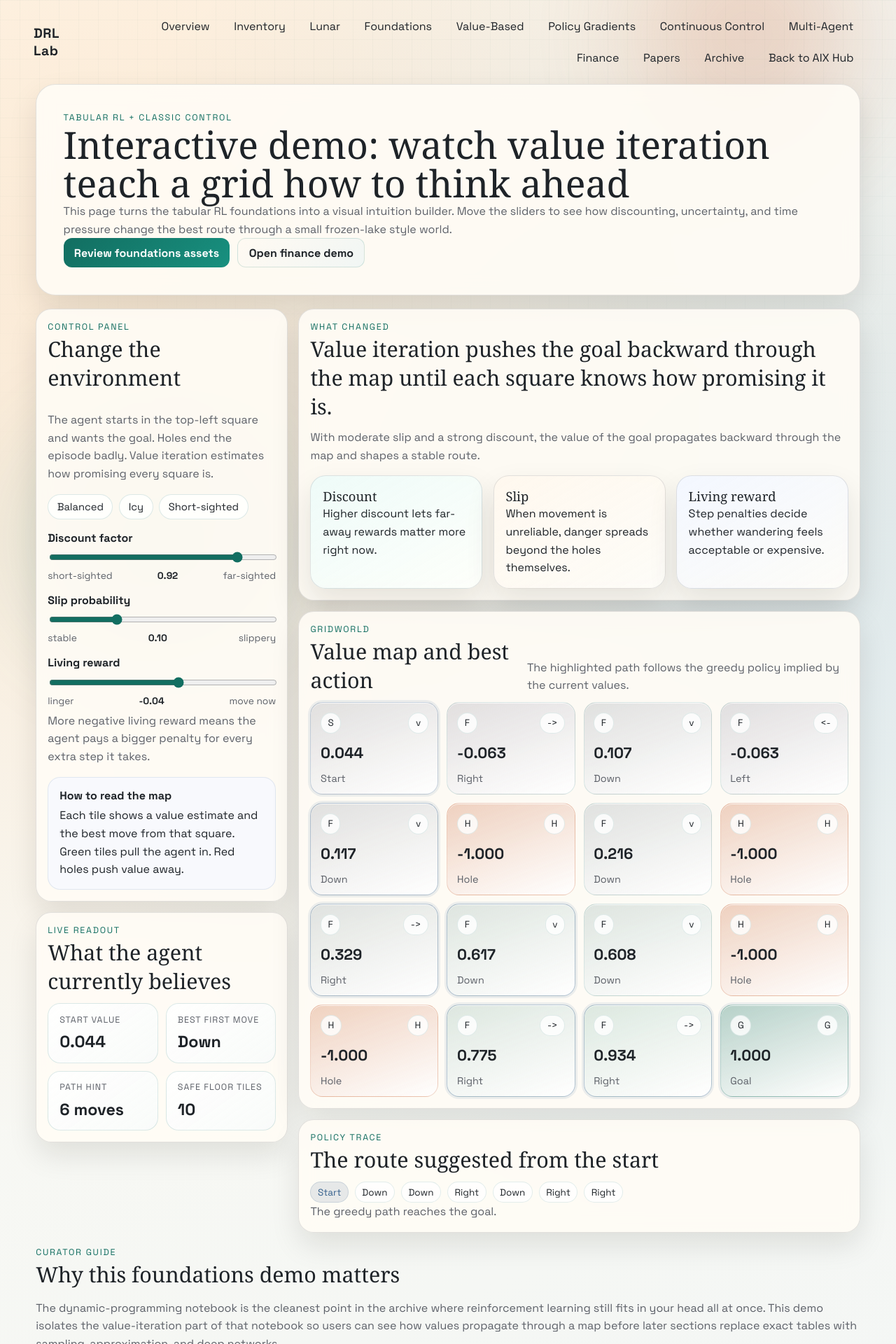
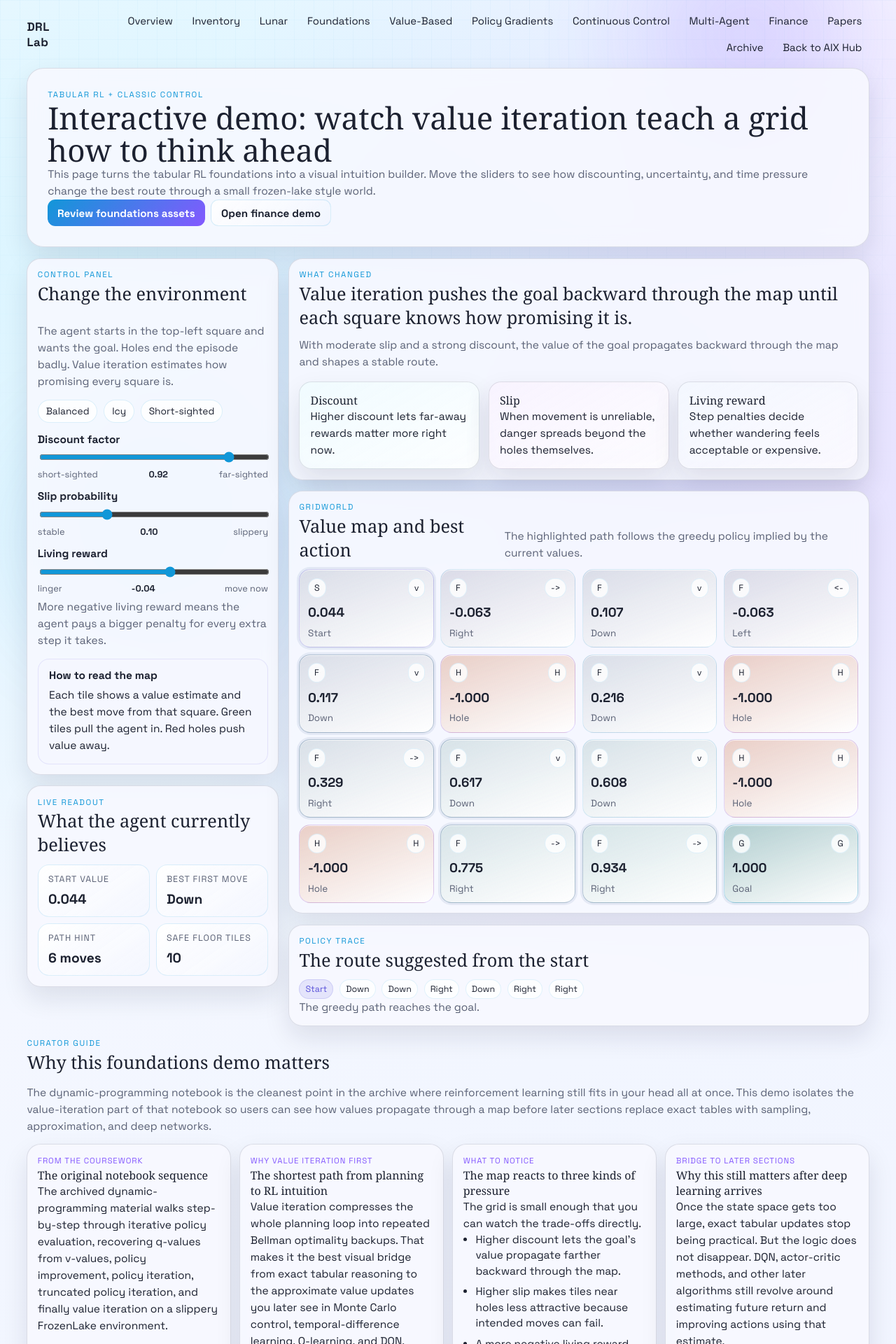
Before and after one commit to davidabelin/drl, a Flask app: page /demos/foundations in a window 1280 px wide. Shown: the top 1920 px of the page at 70% size. Run offline with Flask 3, Linux system fonts and the light colour scheme; some web fonts are replaced.

Commit message:
Tightened the DRL UI and made the app deploy-ready for a standalone container path.
- The visual pass is centered in theme.css, with the big changes around the cooler cyan/purple palette, smaller typography, tighter card/button spacing, and a more compact Lunar layout.

-Restructured the Lunar page so the hero is shorter and the jobs/log block moved out of the right rail to keep play/replay telemetry visible.

- For deployment, run.py now supports proxy headers and APP_BASE_PATH, so the same Flask app can run standalone at / or under /drl.

- Added runtime/deploy files in requirements.txt, Dockerfile, and cloud-run-console.md.

- Also fixed a small job-metadata race in lunar_jobs.py and added a prefix-routing test in test_lunar_api.py.

```diff
--- a/drl_web/static/css/theme.css
+++ b/drl_web/static/css/theme.css
@@ -1,14 +1,14 @@
 :root {
-  --ink: #1e2328;
-  --paper: #fbf6ee;
-  --panel: rgba(255, 252, 246, 0.9);
-  --accent: #126e61;
-  --accent-2: #c96537;
-  --accent-3: #335f8b;
-  --muted: #5c6068;
-  --line: rgba(97, 101, 109, 0.18);
-  --line-strong: rgba(18, 110, 97, 0.24);
-  --shadow: 0 18px 42px rgba(24, 20, 14, 0.1);
+  --ink: #1c2130;
+  --paper: #f7f6ff;
+  --panel: rgba(248, 249, 255, 0.88);
+  --accent: #1197d8;
+  --accent-2: #8459ff;
+  --accent-3: #5a52d9;
+  --muted: #5a6175;
+  --line: rgba(90, 97, 117, 0.18);
+  --line-strong: rgba(17, 151, 216, 0.22);
+  --shadow: 0 16px 36px rgba(22, 18, 46, 0.1);
 }
 
 * {
@@ -23,11 +23,12 @@ body {
   margin: 0;
   min-height: 100vh;
   font-family: "Space Grotesk", "Segoe UI", sans-serif;
+  font-size: clamp(14px, 0.18vw + 13.4px, 15.5px);
   color: var(--ink);
   background:
-    radial-gradient(circle at 14% 10%, rgba(243, 185, 125, 0.25), transparent 32%),
-    radial-gradient(circle at 82% 18%, rgba(79, 150, 196, 0.18), transparent 30%),
-    linear-gradient(160deg, #fffaf1 0%, #f5f7f4 46%, #edf1f8 100%);
+    radial-gradient(circle at 14% 10%, rgba(80, 221, 255, 0.2), transparent 34%),
+    radial-gradient(circle at 82% 18%, rgba(141, 101, 255, 0.18), transparent 30%),
+    linear-gradient(160deg, #fcfbff 0%, #f2f6ff 46%, #eef0ff 100%);
 }
 
 .bg-grid {
@@ -35,8 +36,8 @@ body {
   inset: 0;
   z-index: -2;
   background-image:
-    linear-gradient(rgba(18, 110, 97, 0.05) 1px, transparent 1px),
-    linear-gradient(90deg, rgba(18, 110, 97, 0.05) 1px, transparent 1px);
+    linear-gradient(rgba(17, 151, 216, 0.05) 1px, transparent 1px),
+    linear-gradient(90deg, rgba(17, 151, 216, 0.05) 1px, transparent 1px);
   background-size: 28px 28px;
   mask-image: linear-gradient(180deg, rgba(0, 0, 0, 0.6), transparent 88%);
 }
@@ -60,7 +61,7 @@ body {
 .bg-orb-b {
   width: 360px;
   height: 360px;
-  background: rgba(18, 110, 97, 0.42);
+  background: rgba(17, 151, 216, 0.34);
   bottom: -150px;
   left: 2vw;
 }
@@ -70,13 +71,13 @@ body {
   align-items: center;
   justify-content: space-between;
   gap: 1rem;
-  padding: 1.2rem clamp(1rem, 4vw, 3rem);
+  padding: 0.9rem clamp(1rem, 3vw, 2.4rem);
 }
 
 .brand {
   text-decoration: none;
   color: var(--ink);
-  font-size: 1.2rem;
+  font-size: 1.05rem;
   font-weight: 700;
   letter-spacing: 0.03em;
 }
@@ -84,26 +85,27 @@ body {
 .site-nav {
   display: flex;
   flex-wrap: wrap;
-  gap: 0.6rem;
+  gap: 0.45rem;
   justify-content: flex-end;
 }
 
 .site-nav a {
   text-decoration: none;
   color: var(--ink);
-  padding: 0.4rem 0.72rem;
+  padding: 0.3rem 0.58rem;
   border-radius: 999px;
   border: 1px solid transparent;
+  font-size: 0.93rem;
 }
 
 .site-nav a:hover {
-  border-color: rgba(18, 110, 97, 0.16);
+  border-color: rgba(17, 151, 216, 0.16);
   background: rgba(255, 255, 255, 0.55);
 }
 
 .page {
-  width: min(1180px, 92vw);
-  margin: 0 auto 2.8rem;
+  width: min(1360px, 94vw);
+  margin: 0 auto 2.3rem;
 }
 
 .hero,
@@ -118,36 +120,36 @@ body {
 }
 
 .hero {
-  border-radius: 28px;
-  padding: clamp(1.3rem, 3vw, 2.6rem);
+  border-radius: 24px;
+  padding: clamp(1rem, 2.5vw, 1.8rem);
 }
 
 .hero-home {
   display: grid;
   grid-template-columns: minmax(0, 1.25fr) minmax(260px, 360px);
-  gap: 1.1rem;
+  gap: 0.9rem;
 }
 
 .hero-copy {
   display: grid;
-  gap: 0.9rem;
+  gap: 0.75rem;
 }
 
 .hero-panel {
   display: grid;
   align-content: start;
-  gap: 0.8rem;
-  padding: 1rem;
-  border-radius: 22px;
+  gap: 0.7rem;
+  padding: 0.9rem;
+  border-radius: 18px;
   background:
-    linear-gradient(145deg, rgba(255, 255, 255, 0.96), rgba(241, 248, 247, 0.92)),
-    linear-gradient(180deg, rgba(18, 110, 97, 0.08), transparent);
+    linear-gradient(145deg, rgba(255, 255, 255, 0.96), rgba(243, 246, 255, 0.92)),
+    linear-gradient(180deg, rgba(17, 151, 216, 0.08), transparent);
   border: 1px solid var(--line-strong);
 }
 
 .eyebrow {
   margin: 0;
-  font-size: 0.78rem;
+  font-size: 0.72rem;
   letter-spacing: 0.14em;
   text-transform: uppercase;
   color: var(--accent);
@@ -162,21 +164,21 @@ h3 {
 }
 
 h1 {
-  font-size: clamp(1.85rem, 4.8vw, 3.35rem);
-  line-height: 1.03;
+  font-size: clamp(1.65rem, 3.7vw, 2.75rem);
+  line-height: 1.05;
 }
 
 h2 {
-  font-size: clamp(1.3rem, 3vw, 1.9rem);
+  font-size: clamp(1.12rem, 2.3vw, 1.58rem);
 }
 
 h3 {
-  font-size: 1.15rem;
+  font-size: 1rem;
 }
 
 p {
   margin: 0;
-  line-height: 1.6;
+  line-height: 1.55;
 }
 
 .lede,
@@ -191,32 +193,33 @@ p {
 .chip-row {
   display: flex;
   flex-wrap: wrap;
-  gap: 0.7rem;
+  gap: 0.55rem;
 }
 
 .btn {
   display: inline-flex;
   align-items: center;
   justify-content: center;
-  min-height: 42px;
-  padding: 0.58rem 0.95rem;
-  border-radius: 12px;
+  min-height: 38px;
+  padding: 0.5rem 0.86rem;
+  border-radius: 11px;
   text-decoration: none;
   border: 0;
   font-family: inherit;
   font-weight: 600;
+  font-size: 0.95rem;
   cursor: pointer;
 }
 
 .btn-primary {
   color: #fff;
-  background: linear-gradient(135deg, var(--accent), #18907f);
+  background: linear-gradient(135deg, var(--accent), var(--accent-2));
 }
 
 .btn-secondary {
   color: var(--ink);
-  background: linear-gradient(135deg, #fffaf2, #f1f6f4);
-  border: 1px solid rgba(18, 110, 97, 0.16);
+  background: linear-gradient(135deg, rgba(255, 255, 255, 0.95), rgba(241, 245, 255, 0.92));
+  border: 1px solid rgba(17, 151, 216, 0.16);
 }
 
 .text-link {
@@ -226,7 +229,7 @@ p {
 }
 
 .section-block {
-  margin-top: 1.2rem;
+  margin-top: 1rem;
 }
 
 .section-head {
@@ -248,7 +251,7 @@ p {
 .inventory-layout,
 .detail-layout {
   display: grid;
-  gap: 0.95rem;
+  gap: 0.8rem;
 }
 
 .metric-grid {
@@ -261,10 +264,10 @@ p {
 
 .metric-card,
 .mini-card {
-  border-radius: 18px;
-  padding: 0.9rem 1rem;
-  background: linear-gradient(145deg, rgba(255, 255, 255, 0.92), rgba(248, 251, 250, 0.86));
-  border: 1px solid rgba(18, 110, 97, 0.14);
+  border-radius: 16px;
+  padding: 0.75rem 0.88rem;
+  background: linear-gradient(145deg, rgba(255, 255, 255, 0.94), rgba(244, 247, 255, 0.88));
+  border: 1px solid rgba(17, 151, 216, 0.14);
 }
 
 .metric-label {
@@ -278,40 +281,40 @@ p {
 
 .metric-card strong,
 .mini-card strong {
-  font-size: 1.45rem;
+  font-size: 1.2rem;
 }
 
 .callout-grid {
-  margin-top: 1.2rem;
-  grid-template-columns: repeat(auto-fit, minmax(220px, 1fr));
+  margin-top: 1rem;
+  grid-template-columns: repeat(auto-fit, minmax(210px, 1fr));
 }
 
 .callout {
-  border-radius: 22px;
-  padding: 1rem 1.05rem;
+  border-radius: 18px;
+  padding: 0.9rem 0.95rem;
 }
 
 .callout-live {
-  background: linear-gradient(150deg, rgba(238, 251, 248, 0.98), rgba(253, 255, 251, 0.9));
+  background: linear-gradient(150deg, rgba(240, 251, 255, 0.98), rgba(252, 254, 255, 0.92));
 }
 
 .callout-legacy {
-  background: linear-gradient(150deg, rgba(255, 248, 238, 0.98), rgba(253, 252, 248, 0.9));
+  background: linear-gradient(150deg, rgba(248, 243, 255, 0.98), rgba(253, 252, 255, 0.9));
 }
 
 .callout-archive {
-  background: linear-gradient(150deg, rgba(243, 247, 255, 0.98), rgba(253, 252, 248, 0.9));
+  background: linear-gradient(150deg, rgba(243, 247, 255, 0.98), rgba(251, 249, 255, 0.9));
 }
 
 .card-grid {
-  grid-template-columns: repeat(auto-fit, minmax(250px, 1fr));
+  grid-template-columns: repeat(auto-fit, minmax(230px, 1fr));
 }
 
 .card,
 .feature-card,
 .panel {
-  border-radius: 22px;
-  padding: 1rem;
+  border-radius: 20px;
+  padding: 0.9rem;
 }
 
 .section-card {
@@ -322,7 +325,7 @@ p {
 
 .card-kicker {
   color: var(--accent-2);
-  font-size: 0.78rem;
+  font-size: 0.72rem;
   text-transform: uppercase;
   letter-spacing: 0.08em;
 }
@@ -447,7 +450,7 @@ code {
 .mini-grid {
   display: grid;
   grid-template-columns: repeat(auto-fit, minmax(120px, 1fr));
-  gap: 0.7rem;
+  gap: 0.55rem;
 }
 
 .mini-card {
@@ -466,15 +469,15 @@ code {
 }
 
 .demo-layout {
-  margin-top: 1.2rem;
+  margin-top: 1rem;
   display: grid;
   grid-template-columns: minmax(280px, 360px) minmax(0, 1fr);
-  gap: 0.95rem;
+  gap: 0.85rem;
   align-items: start;
 }
 
 .top-gap {
-  margin-top: 1rem;
+  margin-top: 0.85rem;
 }
 
 .demo-sidebar,
@@ -485,12 +488,12 @@ code {
 
 .control-panel {
   display: grid;
-  gap: 1rem;
+  gap: 0.85rem;
 }
 
 .control-group {
   display: grid;
-  gap: 0.45rem;
+  gap: 0.35rem;
 }
 
 .control-group label {
@@ -508,7 +511,7 @@ code {
   justify-content: space-between;
   gap: 0.8rem;
   color: var(--muted);
-  font-size: 0.86rem;
+  font-size: 0.8rem;
 }
 
 .slider-meta output {
@@ -523,30 +526,30 @@ code {
 }
 
 .preset-btn {
-  padding: 0.5rem 0.78rem;
+  padding: 0.42rem 0.68rem;
   border-radius: 999px;
-  border: 1px solid rgba(18, 110, 97, 0.14);
+  border: 1px solid rgba(17, 151, 216, 0.14);
   background: rgba(255, 255, 255, 0.8);
   color: var(--ink);
   font-family: inherit;
-  font-size: 0.92rem;
+  font-size: 0.86rem;
   cursor: pointer;
 }
 
 .preset-btn:hover,
 .preset-btn:focus-visible {
   outline: none;
-  border-color: rgba(18, 110, 97, 0.3);
-  background: rgba(238, 251, 248, 0.92);
+  border-color: rgba(17, 151, 216, 0.3);
+  background: rgba(240, 251, 255, 0.92);
 }
 
 .demo-note {
   display: grid;
   gap: 0.35rem;
-  padding: 0.95rem 1rem;
-  border-radius: 18px;
-  border: 1px solid rgba(51, 95, 139, 0.12);
-  background: rgba(246, 249, 255, 0.78);
+  padding: 0.85rem 0.95rem;
+  border-radius: 16px;
+  border: 1px solid rgba(90, 82, 217, 0.12);
+  background: rgba(246, 247, 255, 0.82);
 }
 
 .demo-callout-grid {
@@ -598,22 +601,22 @@ code {
 .gridworld {
   display: grid;
   grid-template-columns: repeat(4, minmax(0, 1fr));
-  gap: 0.75rem;
+  gap: 0.6rem;
 }
 
 .grid-cell {
-  min-height: 132px;
-  border-radius: 18px;
-  padding: 0.85rem;
-  border: 1px solid rgba(18, 110, 97, 0.14);
+  min-height: 112px;
+  border-radius: 16px;
+  padding: 0.72rem;
+  border: 1px solid rgba(17, 151, 216, 0.14);
   display: grid;
   align-content: space-between;
-  gap: 0.55rem;
+  gap: 0.45rem;
   box-shadow: inset 0 1px 0 rgba(255, 255, 255, 0.72);
 }
 
 .grid-cell strong {
-  font-size: 1.35rem;
+  font-size: 1.15rem;
 }
 
 .grid-cell.path-active {
@@ -624,15 +627,15 @@ code {
 }
 
 .grid-cell.goal {
-  border-color: rgba(18, 110, 97, 0.26);
+  border-color: rgba(17, 151, 216, 0.26);
 }
 
 .grid-cell.hole {
-  border-color: rgba(201, 101, 55, 0.24);
+  border-color: rgba(132, 89, 255, 0.22);
 }
 
 .grid-cell.start {
-  border-color: rgba(51, 95, 139, 0.26);
+  border-color: rgba(90, 82, 217, 0.24);
 }
 
 .grid-cell-head {
@@ -648,17 +651,17 @@ code {
   display: inline-flex;
   align-items: center;
   justify-content: center;
-  min-height: 30px;
-  padding: 0.22rem 0.6rem;
+  min-height: 28px;
+  padding: 0.18rem 0.5rem;
   border-radius: 999px;
-  font-size: 0.84rem;
-  border: 1px solid rgba(18, 110, 97, 0.12);
+  font-size: 0.78rem;
+  border: 1px solid rgba(17, 151, 216, 0.12);
   background: rgba(255, 255, 255, 0.82);
 }
 
 .grid-caption {
   color: var(--muted);
-  font-size: 0.9rem;
+  font-size: 0.84rem;
 }
 
 .path-strip {
@@ -668,8 +671,8 @@ code {
 }
 
 .path-chip-start {
-  background: rgba(51, 95, 139, 0.12);
-  border-color: rgba(51, 95, 139, 0.16);
+  background: rgba(90, 82, 217, 0.12);
+  border-color: rgba(90, 82, 217, 0.16);
   color: var(--accent-3);
 }
 
```
Also changed, not shown: other parts of drl_web/static/css/theme.css (+107 -76 lines), docs/cloud-run-console.md (added, +66 -0 lines), drl_web/lunar_jobs.py (+9 -1 lines), drl_web/templates/pages/lunar.html (+16 -12 lines), requirements.txt (added, +8 -0 lines), run.py (+40 -2 lines), tests/test_lunar_api.py (+30 -0 lines), 2 other files.
